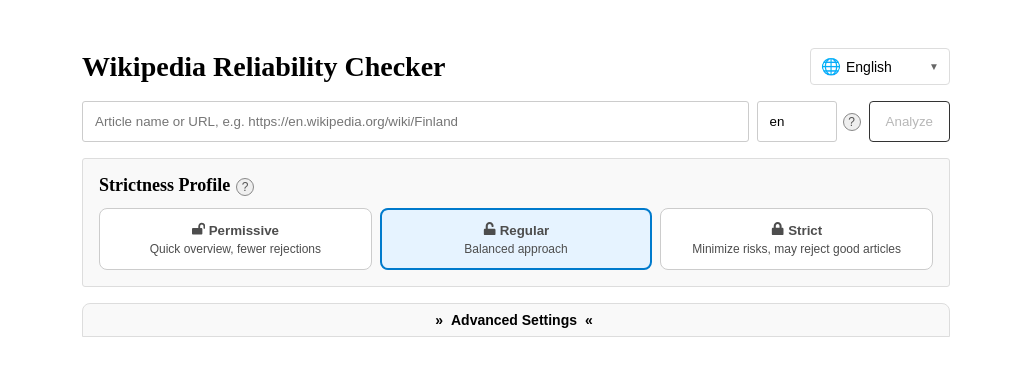
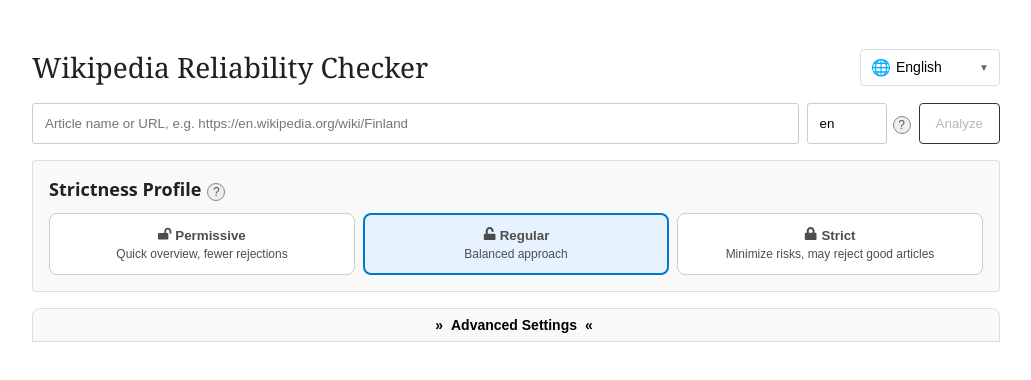
Before and after one commit to jenniina/wiki-reliability, a React (Vite) app in the folder src/frontend/: page / in a window 1280 px wide. Shown: the top 380 px of the page, without its empty margins (124-1155 px from the left). Built offline with nearby package versions, Linux system fonts and the light colour scheme.

Commit message:
improve mobile appearance

```diff
--- a/src/frontend/src/app.module.css
+++ b/src/frontend/src/app.module.css
@@ -1,16 +1,29 @@
 /* Main app styles */
+body {
+  font-family:
+    system-ui,
+    -apple-system,
+    BlinkMacSystemFont,
+    "Segoe UI",
+    sans-serif;
+  background-color: #fff;
+  color: #202020;
+  margin: 0;
+  padding: 0;
+}
 body * {
   box-sizing: border-box;
 }
 .main {
   --gap: 10px;
   max-width: 900px;
-  margin: 2rem auto;
-  padding: 1rem;
+  margin: 1rem 0.2rem;
+  padding: 0.2rem;
 }
 
 .header {
   display: flex;
+  flex-flow: row wrap;
   justify-content: space-between;
   align-items: center;
   margin-bottom: 1rem;
@@ -18,16 +31,31 @@
 }
 
 .title {
-  font-size: 28px;
-  font-weight: 700;
+  font-family: "Linux Libertine", "Georgia", "Times", "Source Serif 4", serif;
+  line-height: 1.375;
+  font-size: 20px;
+  font-weight: normal;
   display: flex;
   align-items: center;
   gap: 8px;
   margin: 0;
 }
 
+@media (min-width: 600px) {
+  .main {
+    --gap: 12px;
+    max-width: 1000px;
+    margin: 2rem auto;
+    padding: 1rem;
+  }
+  .title {
+    font-size: 28px;
+  }
+}
+
 .search-container {
   display: flex;
+  flex-flow: row wrap;
   gap: 8px;
   margin-top: 16px;
 }
@@ -116,11 +144,15 @@
   flex-flow: row wrap;
   gap: var(--gap, 10px);
 }
-
 .config-section .advanced > div > div {
-  width: calc(50% - var(--gap, 10px));
+  width: 100%;
 }
 
+@media (min-width: 600px) {
+  .config-section .advanced > div > div {
+    width: calc(50% - var(--gap, 10px));
+  }
+}
 .config-panel {
   border: 1px solid #eee;
   border-radius: 3px;
@@ -486,7 +518,13 @@
 .slider-row-note-right {
   color: #555;
   font-size: small;
-  white-space: nowrap;
+}
+
+@media (min-width: 600px) {
+  .slider-row-note,
+  .slider-row-note-right {
+    white-space: nowrap;
+  }
 }
 
 .slider-row-note-right {
@@ -495,6 +533,7 @@
 
 .slider-row-slider {
   width: 100%;
+  min-width: 50px;
 }
 
 /* -language -switcher -styles */
@@ -760,11 +799,22 @@
   display: flex;
   align-items: center;
 }
-
 .strictness-grid {
-  display: grid;
-  grid-template-columns: repeat(3, 1fr);
+  display: flex;
+  flex-flow: column nowrap;
+  align-items: stretch;
+  justify-content: center;
   gap: 8px;
+}
+.strictness-grid > * {
+  align-self: stretch;
+}
+@media (min-width: 600px) {
+  .strictness-grid {
+    display: grid;
+    grid-template-columns: repeat(3, 1fr);
+    gap: 8px;
+  }
 }
 
 .profile-button-title {
```
